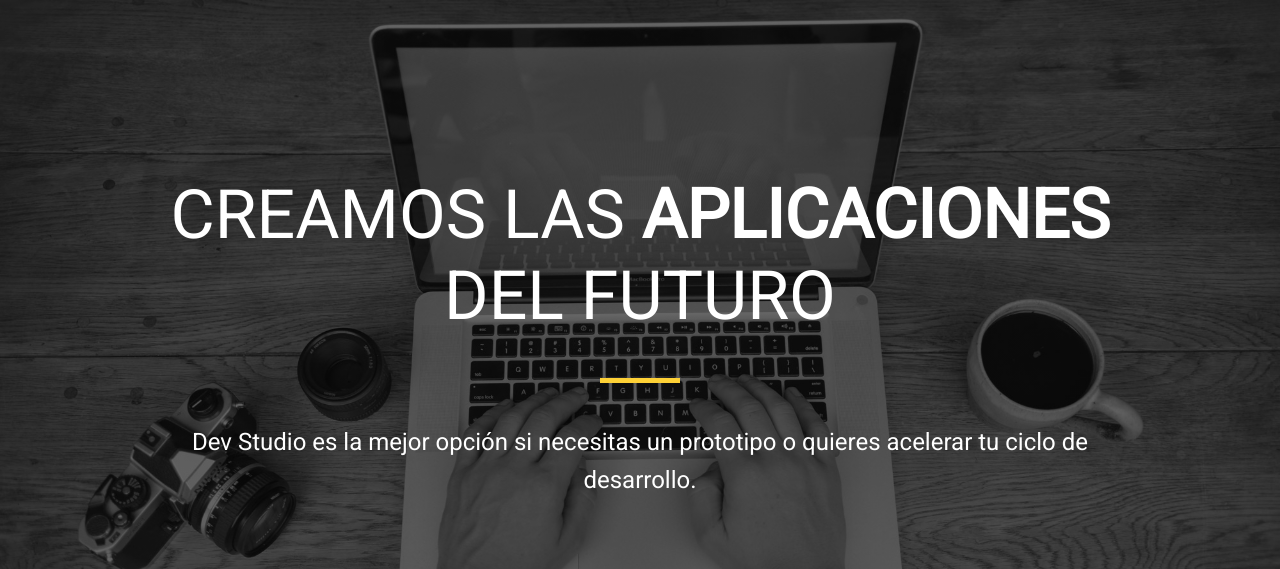
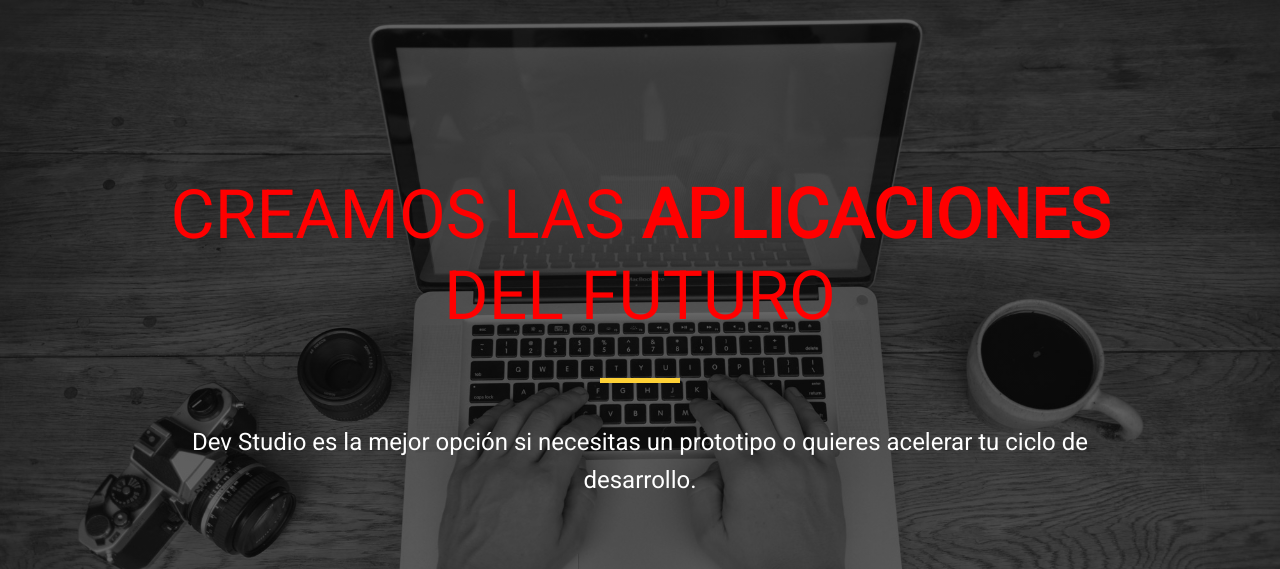
Before and after one commit to alejovelez10/studiodev, a plain HTML site: page index.html in a window 1280 px wide. Shown: the part 71-640 px from the top of the page. Drawn offline with nearby package versions, Linux system fonts and the light colour scheme.

Commit message:
cambio a rojo

```diff
--- a/css/style.css
+++ b/css/style.css
@@ -50,7 +50,7 @@ header nav a.active
 	text-align: center;
 }
 #home h1
-{
+{   color:red;
 	font-size: 68px;
 	font-weight: normal;
 	line-height: 1.2;
```
